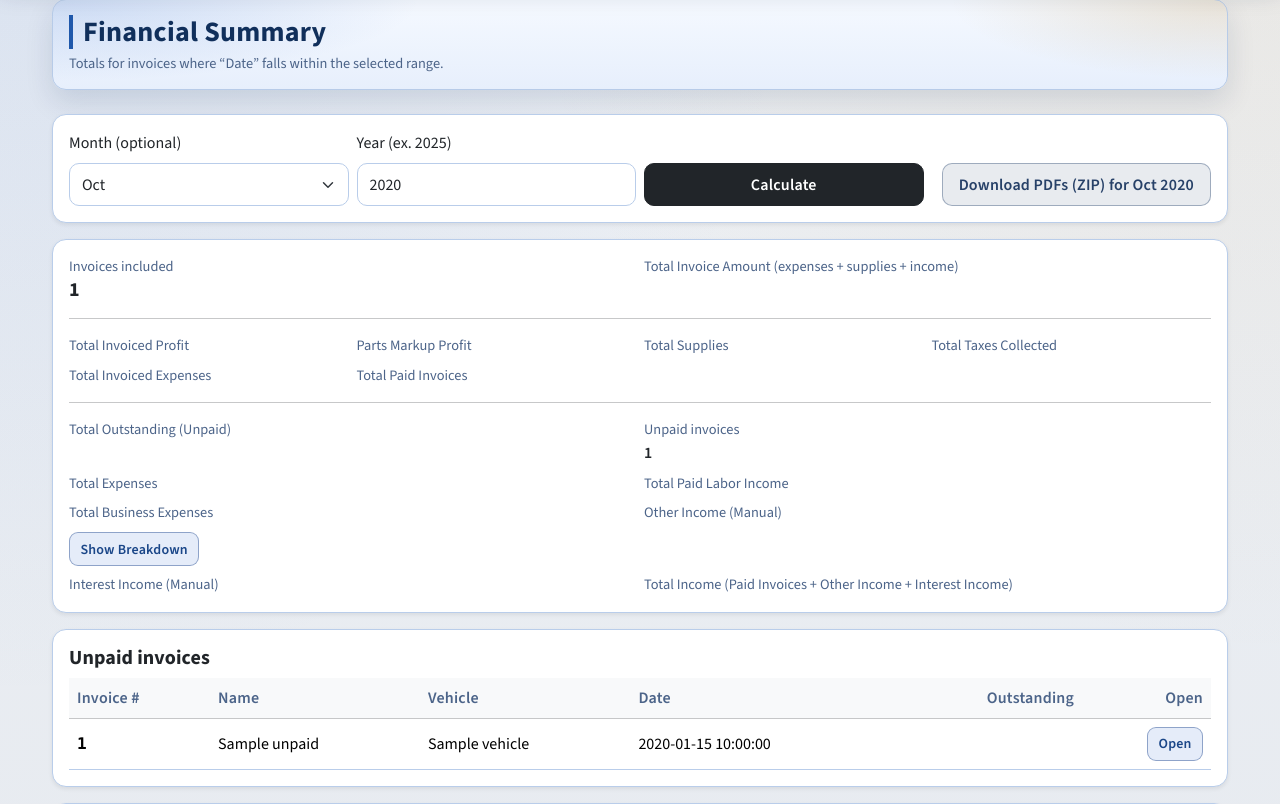
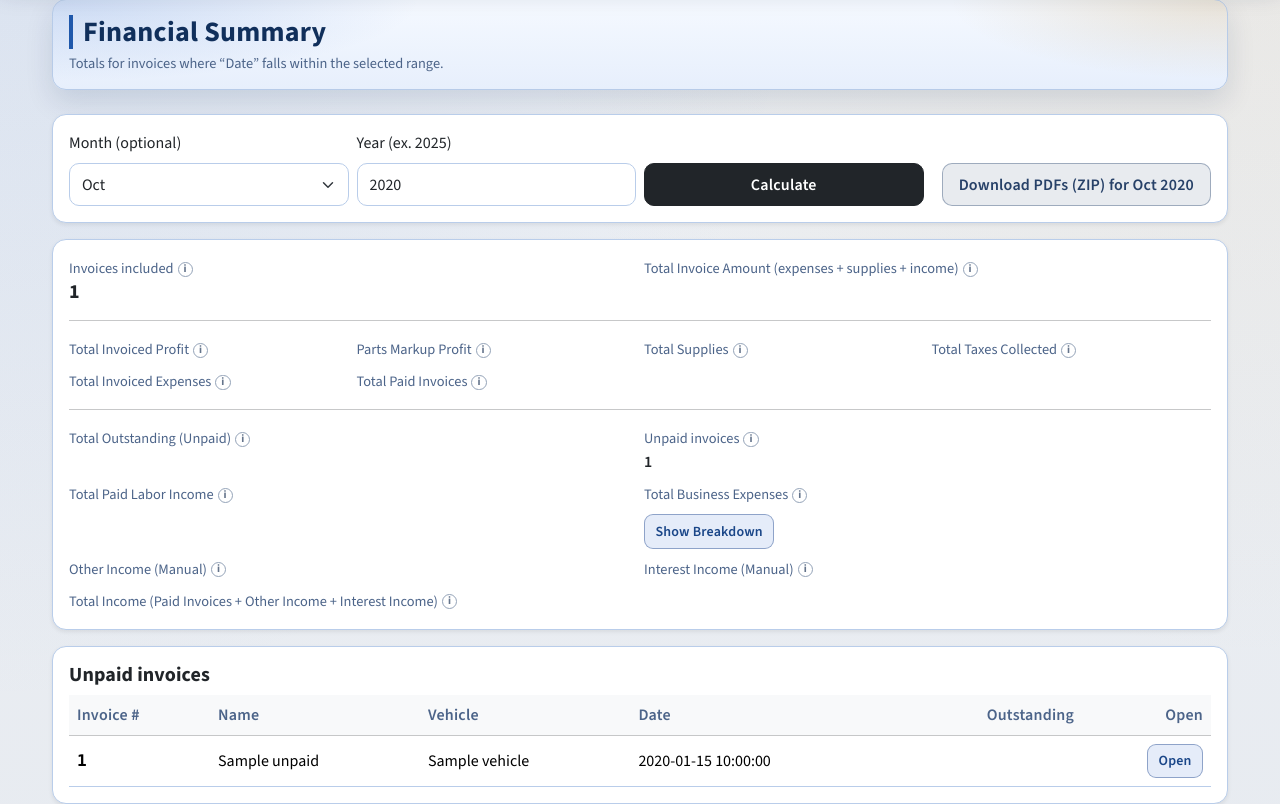
Before and after one commit to CharlieMelnarik/InvoiceWebApp, a Python web app: template templates/year_summary.html in a window 1280 px wide. Shown: the part 102-906 px from the top of the page. Run offline with Jinja, Linux system fonts and the light colour scheme; the template is opened without the code that fills it: most values are stand-ins (such as "Sample title", 1, 10 or a date in 2020).

Commit message:
information tooltips in financial summary

```diff
--- a/templates/year_summary.html
+++ b/templates/year_summary.html
@@ -1,7 +1,39 @@
 {% extends "base.html" %}
 {% set title = "Financial Summary" %}
+{% macro metric_label(text, help_text) -%}
+  <div class="small-muted d-inline-flex align-items-center gap-1">
+    <span>{{ text }}</span>
+    <button
+      type="button"
+      class="btn btn-link p-0 text-decoration-none metric-help-icon"
+      data-bs-toggle="tooltip"
+      data-bs-placement="top"
+      title="{{ help_text }}"
+      aria-label="How {{ text }} is calculated"
+    >i</button>
+  </div>
+{%- endmacro %}
 
 {% block content %}
+<style>
+  .metric-help-icon {
+    display: inline-flex;
+    align-items: center;
+    justify-content: center;
+    width: 0.95rem;
+    height: 0.95rem;
+    border: 1px solid #94a3b8;
+    border-radius: 999px;
+    font-size: 0.68rem;
+    font-weight: 700;
+    color: #64748b !important;
+    line-height: 1;
+  }
+  .metric-help-icon:hover {
+    color: #334155 !important;
+    border-color: #64748b;
+  }
+</style>
 <div class="page-header">
   <div>
     <h1 class="h3 fw-bold mb-1">Financial Summary</h1>
@@ -43,53 +75,51 @@
   <div class="card-body">
     <div class="row g-2">
       <div class="col-12 col-md-6">
-        <div class="small-muted">Invoices included</div>
+        {{ metric_label("Invoices included", "Count of invoices in the selected month/year range.") }}
         <div class="h5 fw-bold mb-0">{{ count }}</div>
       </div>
       <div class="col-12 col-md-6">
-        <div class="small-muted">Total Invoice Amount (expenses + supplies + income)</div>
+        {{ metric_label("Total Invoice Amount (expenses + supplies + income)", "Sum of invoice totals in the selected range before manual income and business expense entries.") }}
         <div class="h5 fw-bold mb-0">{{ money(total_invoice_amount) }}</div>
       </div>
 
       <div class="col-12"><hr class="my-2"></div>
 
       <div class="col-6 col-md-3">
-        <div class="small-muted">Total Invoiced Profit</div>
+        {{ metric_label("Total Invoiced Profit", "Sum of labor income from all invoices in the selected date range.") }}
         <div class="fw-semibold">{{ money(total_labor) }}</div>
       </div>
       <div class="col-6 col-md-3">
-        <div class="small-muted">Parts Markup Profit</div>
+        {{ metric_label("Parts Markup Profit", "Sum of markup earned on parts across invoices in the selected range.") }}
         <div class="fw-semibold">{{ money(total_parts_markup_profit) }}</div>
       </div>
       <div class="col-6 col-md-3">
-        <div class="small-muted">Total Supplies</div>
+        {{ metric_label("Total Supplies", "Sum of shop supplies/additional fee lines on invoices in the selected range.") }}
         <div class="fw-semibold">{{ money(total_supplies) }}</div>
       </div>
       <div class="col-6 col-md-3">
-        <div class="small-muted">Total Taxes Collected</div>
+        {{ metric_label("Total Taxes Collected", "Sum of invoice tax amounts in the selected range.") }}
         <div class="fw-semibold">{{ money(total_tax_collected) }}</div>
       </div>
       <div class="col-6 col-md-3">
-        <div class="small-muted">Total Invoiced Expenses</div>
+        {{ metric_label("Total Invoiced Expenses", "Calculated as Total Invoice Amount minus Total Invoiced Profit.") }}
         <div class="fw-semibold">{{ money(total_invoice_amount - total_labor) }}</div>
       </div>
       <div class="col-6 col-md-3">
-        <div class="small-muted">
-          {% if pro_features_enabled %}
-            Total Paid Invoices (incl. Late Fees)
-          {% else %}
-            Total Paid Invoices
-          {% endif %}
-        </div>
+        {% if pro_features_enabled %}
+          {{ metric_label("Total Paid Invoices (incl. Late Fees)", "Sum of payments received on invoices in the selected range, including paid late fees.") }}
+        {% else %}
+          {{ metric_label("Total Paid Invoices", "Sum of payments received on invoices in the selected range.") }}
+        {% endif %}
         <div class="fw-semibold">{{ money(total_paid_invoices_amount) }}</div>
       </div>
       {% if pro_features_enabled %}
         <div class="col-6 col-md-3">
-          <div class="small-muted">Late Fee Income (Paid Invoices)</div>
+          {{ metric_label("Late Fee Income (Paid Invoices)", "Total late fees paid by clients on invoices in the selected range.") }}
           <div class="fw-semibold">{{ money(total_late_fee_income) }}</div>
         </div>
         <div class="col-6 col-md-3">
-          <div class="small-muted">Stripe Credit Card Processing Fee (Client-Paid)</div>
+          {{ metric_label("Stripe Credit Card Processing Fee (Client-Paid)", "Sum of customer-paid processing fees on online card payments. This is shown for reference only.") }}
           <div class="fw-semibold">{{ money(total_stripe_processing_fees) }}</div>
           <div class="small-muted mt-1">
             These fees are not collected by you, they go straight to Stripe. This is just for visual reference.
@@ -100,39 +130,35 @@
       <div class="col-12"><hr class="my-2"></div>
 
       <div class="col-6 col-md-6">
-        <div class="small-muted">Total Outstanding (Unpaid)</div>
+        {{ metric_label("Total Outstanding (Unpaid)", "Sum of remaining balances on unpaid invoices in the selected range.") }}
         <div class="fw-semibold text-warning">{{ money(total_outstanding_unpaid) }}</div>
       </div>
       <div class="col-6 col-md-6">
-        <div class="small-muted">Unpaid invoices</div>
+        {{ metric_label("Unpaid invoices", "Count of invoices in the selected range that still have an outstanding balance.") }}
         <div class="fw-semibold">{{ unpaid_count }}</div>
       </div>
       <div class="col-6 col-md-6">
-        <div class="small-muted">Total Expenses</div>
-        <div class="fw-semibold">{{ money(total_parts + total_supplies) }}</div>
-      </div>
-      <div class="col-6 col-md-6">
-        <div class="small-muted">Total Paid Labor Income</div>
+        {{ metric_label("Total Paid Labor Income", "Labor income received from paid invoices in the selected range.") }}
         <div class="fw-bold">{{ money(profit_paid_labor_only) }}</div>
       </div>
 
       <div class="col-6 col-md-6">
-        <div class="small-muted">Total Business Expenses</div>
+        {{ metric_label("Total Business Expenses", "Sum of manual business expense entries in the selected range.") }}
         <div class="fw-semibold">{{ money(total_business_expenses) }}</div>
         <a class="btn btn-sm btn-outline-primary mt-2" href="{{ url_for('profit_loss', year=year, month=month) }}">
           Show Breakdown
         </a>
       </div>
       <div class="col-6 col-md-6">
-        <div class="small-muted">Other Income (Manual)</div>
+        {{ metric_label("Other Income (Manual)", "Sum of manual entries saved as Other Income in the selected range.") }}
         <div class="fw-semibold text-success">{{ money(total_other_income) }}</div>
       </div>
       <div class="col-6 col-md-6">
-        <div class="small-muted">Interest Income (Manual)</div>
+        {{ metric_label("Interest Income (Manual)", "Sum of manual entries saved as Interest Income in the selected range.") }}
         <div class="fw-semibold text-success">{{ money(total_interest_income) }}</div>
       </div>
       <div class="col-6 col-md-6">
-        <div class="small-muted">Total Income (Paid Invoices + Other Income + Interest Income)</div>
+        {{ metric_label("Total Income (Paid Invoices + Other Income + Interest Income)", "Calculated as Total Paid Invoices plus Other Income plus Interest Income.") }}
         <div class="fw-bold text-success">{{ money(total_income_with_manual) }}</div>
       </div>
 
@@ -214,6 +240,21 @@
 </div>
 
 <script src="https://cdn.jsdelivr.net/npm/chart.js@4.4.1/dist/chart.umd.min.js"></script>
+<script>
+  (function () {
+    function initMetricTooltips() {
+      if (!window.bootstrap || !window.bootstrap.Tooltip) return;
+      document.querySelectorAll('[data-bs-toggle="tooltip"]').forEach((el) => {
+        new bootstrap.Tooltip(el, { trigger: "hover focus click" });
+      });
+    }
+    if (document.readyState === "complete") {
+      initMetricTooltips();
+    } else {
+      window.addEventListener("load", initMetricTooltips, { once: true });
+    }
+  })();
+</script>
 <script>
   (function () {
     const chartData = {{ chart_data|tojson }};
```
Also changed, not shown: instance/invoices.db.
